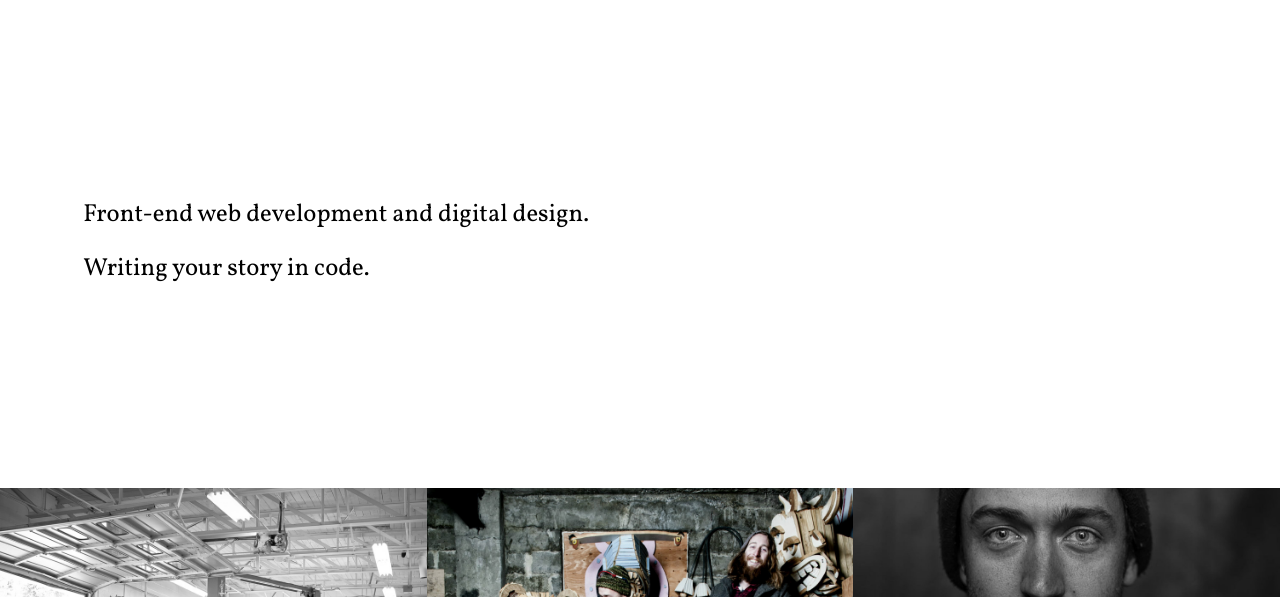
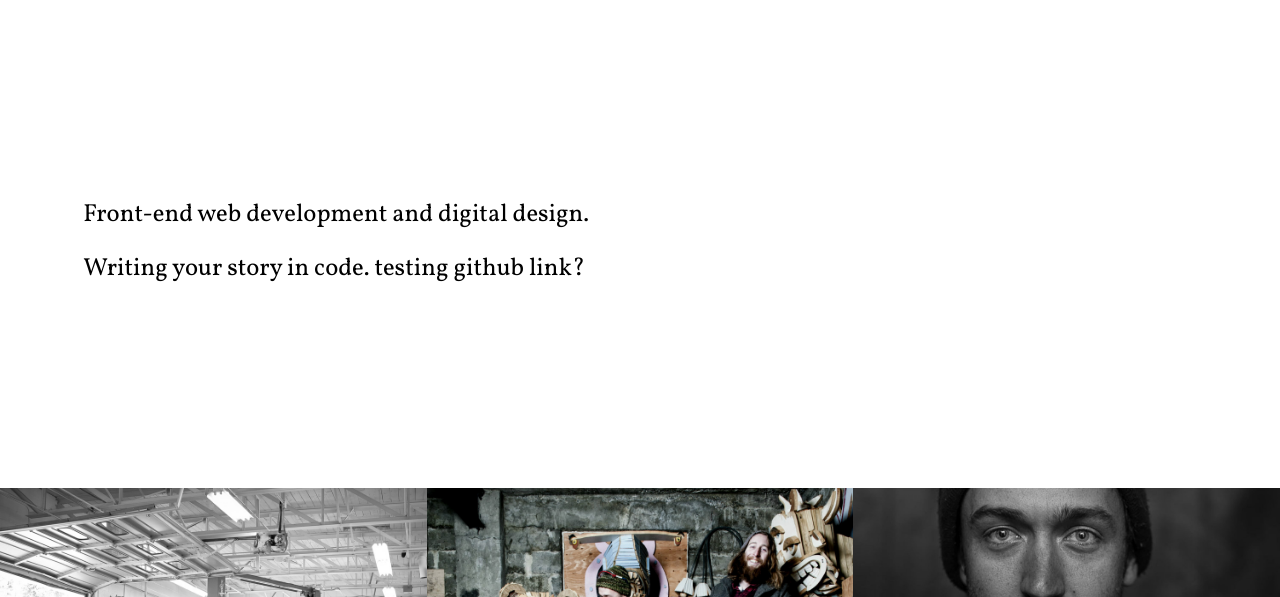
Before and after one commit to mattcass/mattcass.github.io, a website: page index.html in a window 1280 px wide. Shown: the part 203-800 px from the top of the page. Drawn offline with nearby package versions, Linux system fonts and the light colour scheme.

Commit message:
edit index.html

```diff
--- a/index.html
+++ b/index.html
@@ -42,7 +42,7 @@ work - journal - contact">
         <article class="title">
             <section class="contain">
                 <h3>Front-end web development and digital design.</h3>
-                <h3>Writing your story in code.</h3>
+                <h3>Writing your story in code. testing github link?</h3>
             </section>
         </article>
 
```
